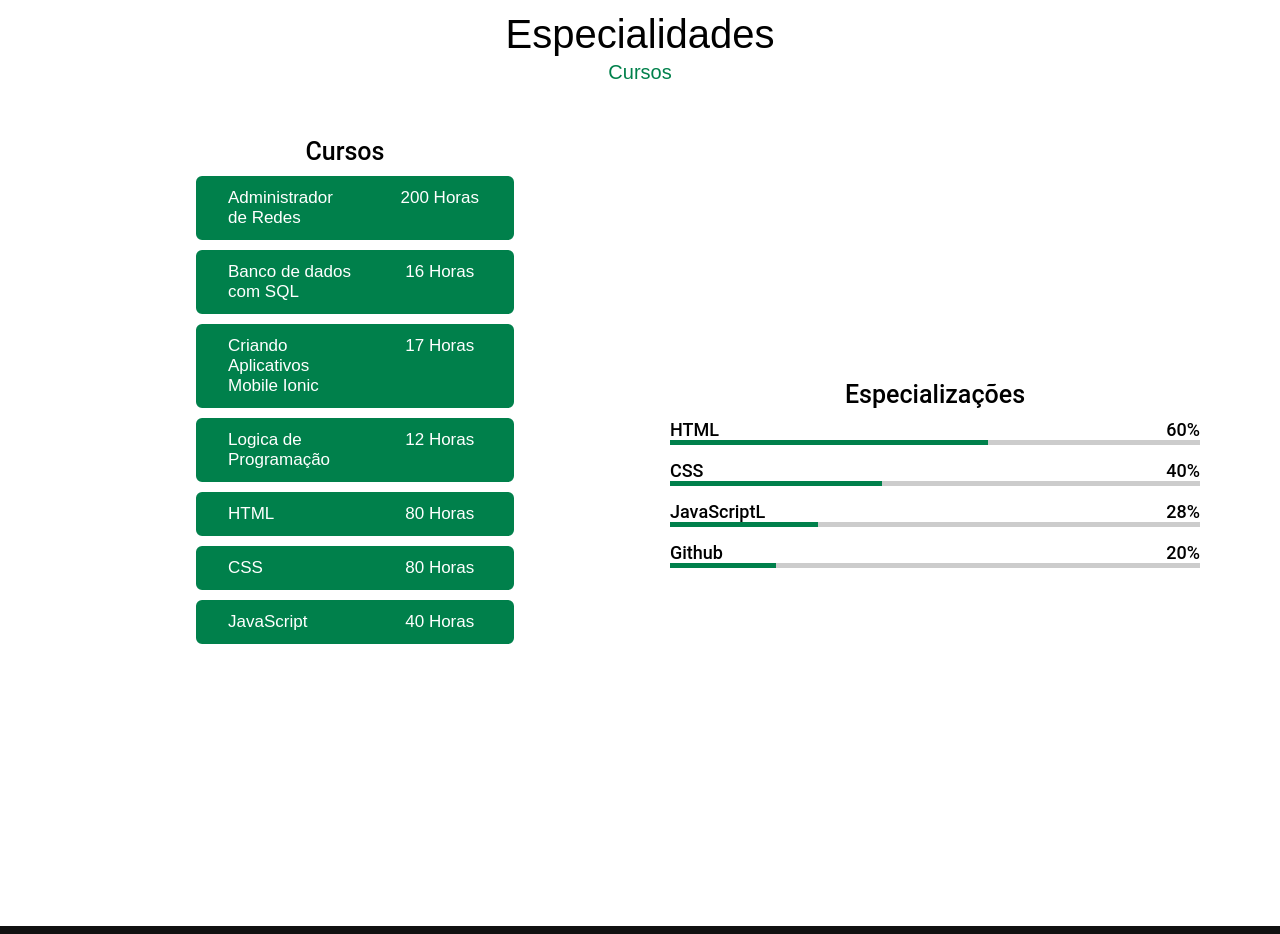
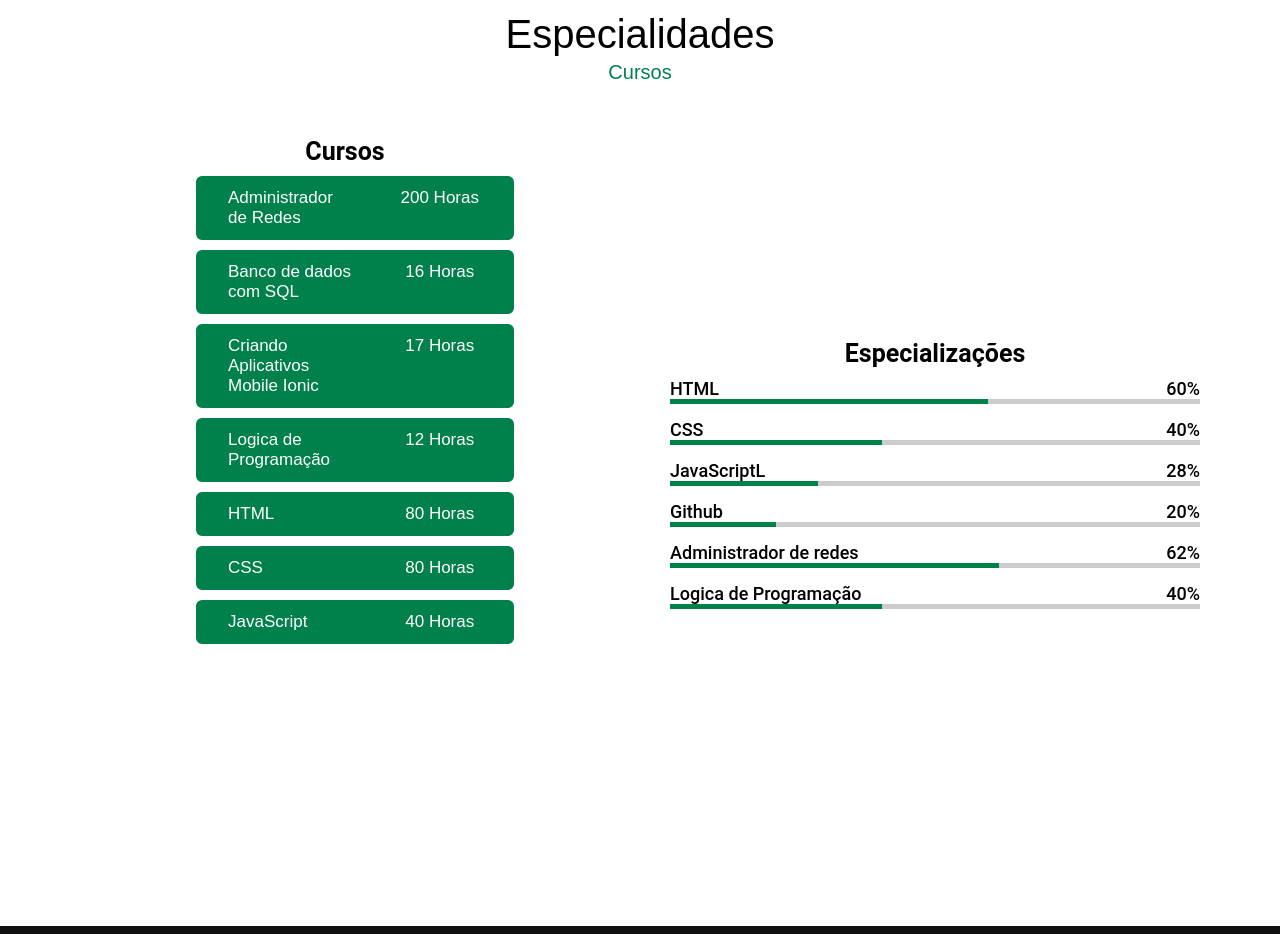
Before and after one commit to lias-alves/Meu-Portfolio, a plain HTML site: page index.html in a window 1280 px wide. Shown: the part 2340-3274 px from the top of the page. Drawn offline with nearby package versions, Linux system fonts and the light colour scheme.

Commit message:
nova atualizacao 14/07/2024

```diff
--- a/index.html
+++ b/index.html
@@ -186,6 +186,20 @@
                         </div>
                         <div class="line gith"></div>
                     </div>
+                    <div class="bars">
+                        <div class="info">
+                            <span>Administrador de redes</span>
+                            <span>62%</span>
+                        </div>
+                        <div class="line adr"></div>
+                    </div>
+                    <div class="bars">
+                        <div class="info">
+                            <span>Logica de Programação</span>
+                            <span>40%</span>
+                        </div>
+                        <div class="line ldp"></div>
+                    </div>
                 </div>
             </div>
         </div>
--- a/style.css
+++ b/style.css
@@ -253,6 +253,7 @@ section .title::after {
     font-weight: 500;
     margin-bottom: 10px;
     text-align: center;
+    font-weight: bolder;
 }
 .skills .skills-content .left p {
     text-align: justify;
@@ -273,7 +274,6 @@ section .title::after {
     color: #00804b;
     background: none;
 }
-/**/
 .curso1 {
     width: 100%;
     text-align: center;
@@ -315,8 +315,6 @@ section .title::after {
 .curso1 .curso2 .curso3 .curso4 .cursoHoras {
     text-align: center;
 }
-/**/
-
 .skills .skills-content .right .bars {
     margin-bottom: 15px;
 }
@@ -356,6 +354,13 @@ section .title::after {
 .skills .skills-content .right .gith::before {
     width: 20%;
 }
+.skills .skills-content .right .adr::before{
+    width: 62%;
+}
+.skills .skills-content .right .ldp::before{
+    width: 40%;
+}
+
 
 
 /*  sesao contato  */
```
